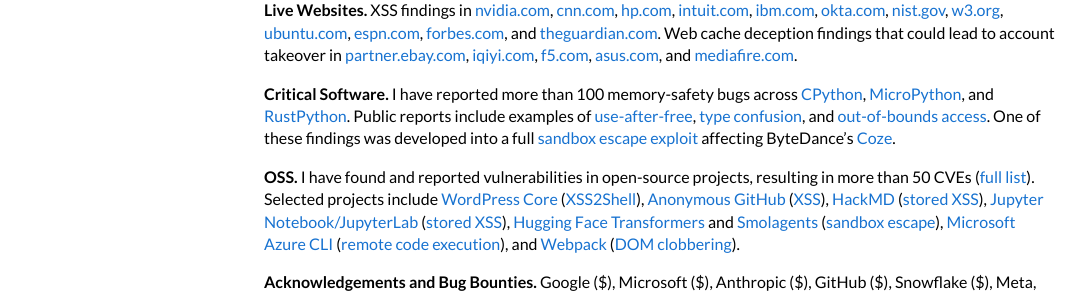
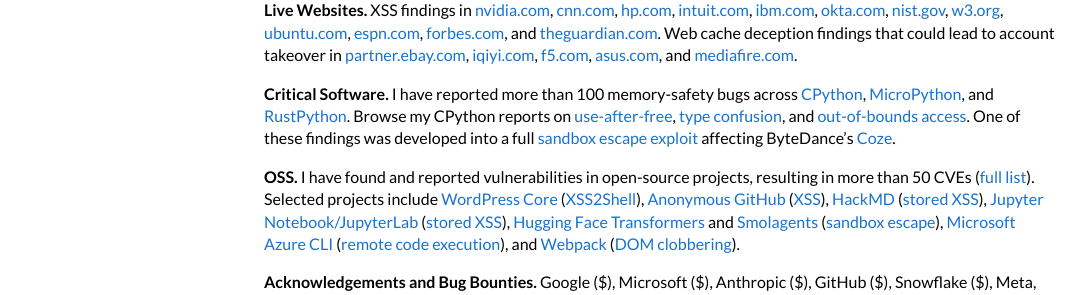
Before and after one commit to jackfromeast/jackfromeast.github.io, a Jekyll site: the page built from _posts/2026-09-17-Minnie.md, in a window 1280 px wide and 900 px high, scrolled down 4096 px. Shown: the part 490-785 px from the top of the window, without its empty margins (8-1094 px from the left). Built offline with Jekyll 4.4.1, drawn with Linux system fonts in a browser that asks for light colours; a style sheet for code colours, icons or effects is not loaded.

Commit message:
Link critical software findings to CPython issue searches

```diff
--- a/_layouts/default.html
+++ b/_layouts/default.html
@@ -467,10 +467,10 @@
                 <a href="https://github.com/python/cpython">CPython</a>,
                 <a href="https://github.com/micropython/micropython">MicroPython</a>, and
                 <a href="https://github.com/RustPython/RustPython">RustPython</a>.
-                Public reports include examples of
-                <a href="https://github.com/python/cpython/issues/142664">use-after-free</a>,
-                <a href="https://github.com/python/cpython/issues/143376">type confusion</a>, and
-                <a href="https://github.com/python/cpython/issues/143196">out-of-bounds access</a>.
+                Browse my CPython reports on
+                <a href="https://github.com/python/cpython/issues?q=Use-after-free+author%3Ajackfromeast">use-after-free</a>,
+                <a href="https://github.com/python/cpython/issues?q=Type+Confusion+author%3Ajackfromeast">type confusion</a>, and
+                <a href="https://github.com/python/cpython/issues?q=Out-of-bound+author%3Ajackfromeast">out-of-bounds access</a>.
                 One of these findings was developed into a full
                 <a href="https://github.com/coze-dev/coze-studio/pull/2572">sandbox escape exploit</a>
                 affecting ByteDance’s <a href="https://github.com/coze-dev/coze-studio">Coze</a>.
```
